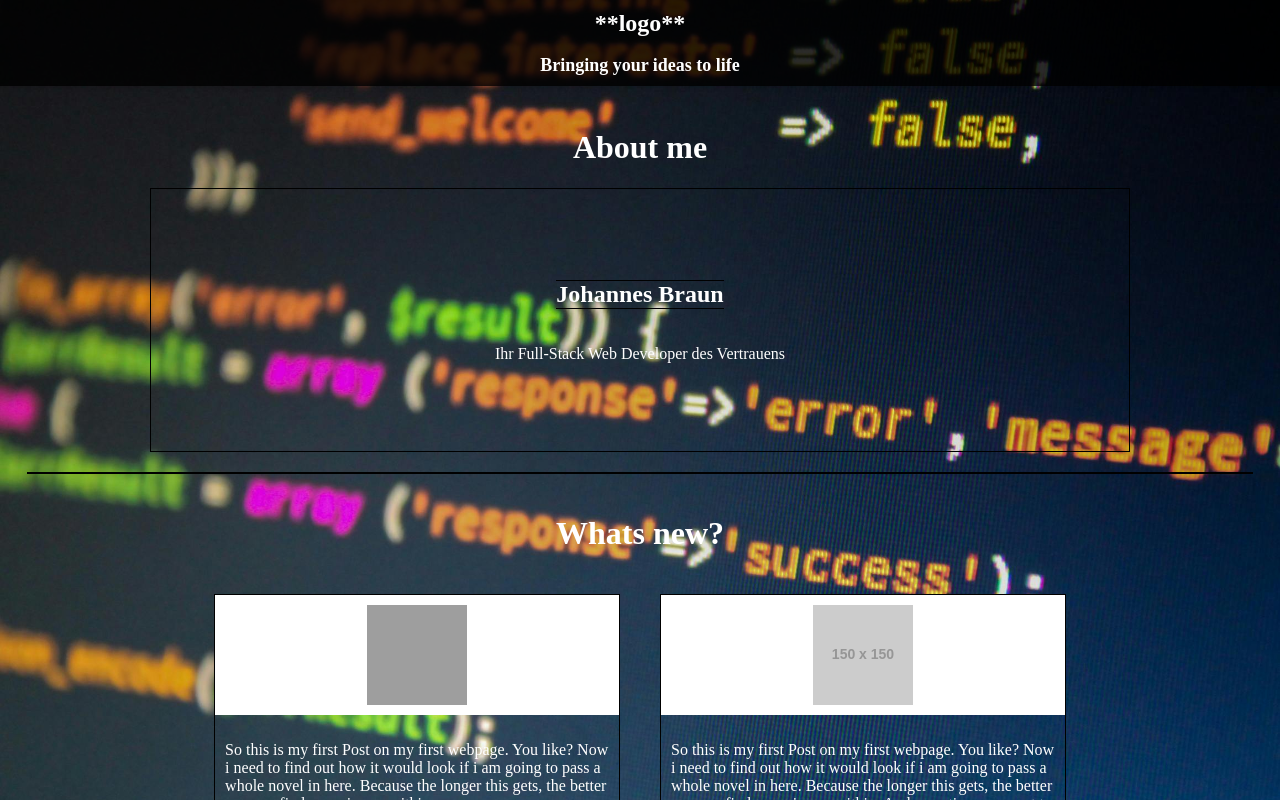
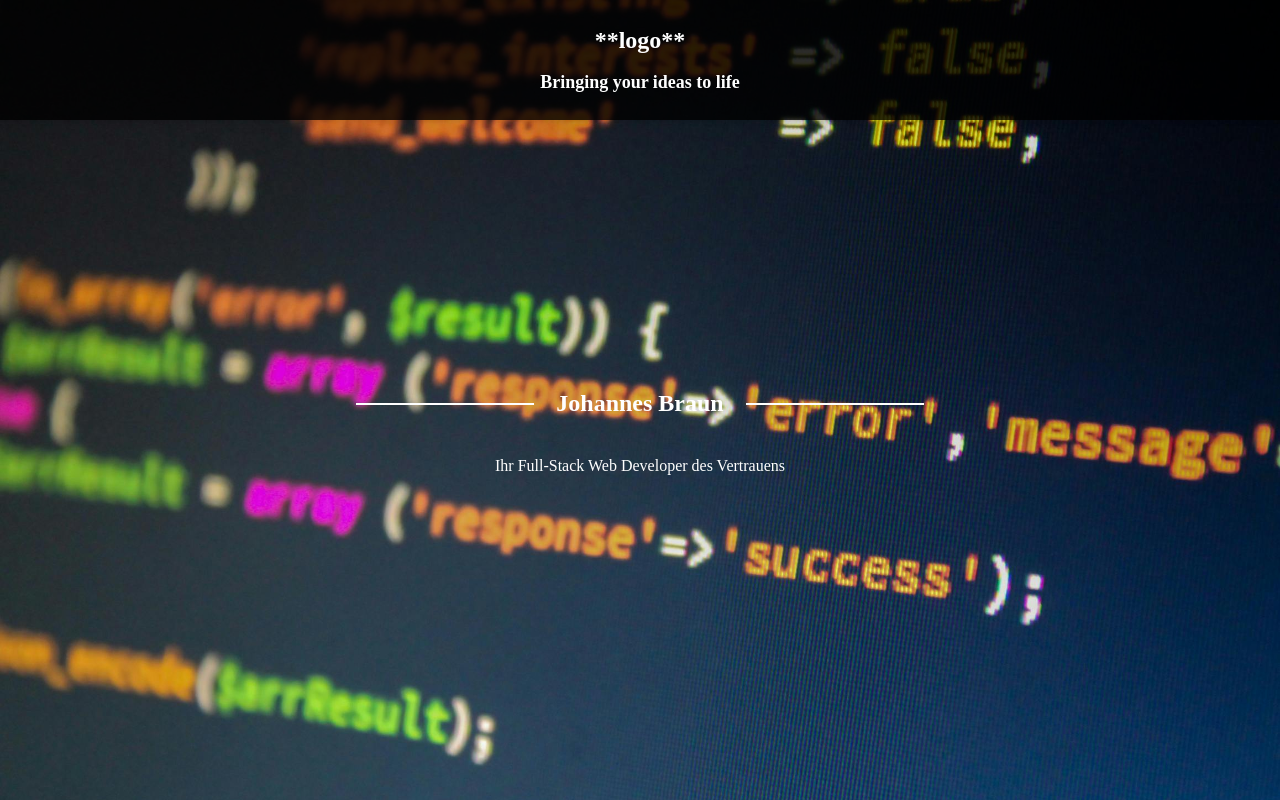
Before and after one commit to Braun-Johannes/My-first-Webpage, a Next.js app: page / in a window 1280 px wide. Shown: the top 800 px of the page. Built offline with nearby package versions, Linux system fonts and the light colour scheme; grey boxes are pictures that could not be loaded.

Commit message:
fixed transition of header

```diff
--- a/components/About.tsx
+++ b/components/About.tsx
@@ -1,20 +1,29 @@
-import styled from "styled-components";
+import styled, {keyframes} from "styled-components";
 
-export default function About() {
-    return (
+export default function About({show} : {show: boolean}) {
+        return (
         <>
-        <h1>About me</h1>
-        <AboutContainer>
+        <AboutContainer show={show}>
             <Name>Johannes Braun</Name>
             <p>Ihr Full-Stack Web Developer des Vertrauens</p>
         </AboutContainer>
         </>
     )
+
 }
 
-const AboutContainer =styled.div`
+const fadeIn = keyframes`
+from {
+  opacity: 0;
+}
+to {
+  opacity: 1;
+}
+`;
+
+const AboutContainer =styled.div<{ show: boolean }>`
   width: 80%;
-  height: 33vh;
+  height: 100vh;
   margin: 0 auto;
   padding: 20px;
 
@@ -23,12 +32,53 @@ const AboutContainer =styled.div`
   justify-content: center;
   align-items: center;
 
+  box-sizing: border-box;
 
-  box-sizing: border-box;
-  border: 1px solid #000;
+  visibility: ${({ show }) => (show ? 'visible' : 'hidden')};
+  transition: visibility 1s ease;
+  animation: ${({ show }) => (show ? fadeIn : 'none')} 1s ease;
+`;
+
+const slideInBefore = keyframes`
+    0% {
+        left: -200%;
+    }
+    100% {
+        left: -110%;
+    }
+`;
+
+const slideInAfter = keyframes`
+    0% {
+        right: -200%;
+    }
+    100% {
+        right: -110%;
+    }
 `;
 
 const Name = styled.h2`
-    border-top: 1px solid #000;
-    border-bottom: 1px solid #000;
+    position: relative;
+    padding: 5px;
+    text-align: center;
+
+    &::before,
+    &::after {
+        content: '';
+        position: absolute;
+        top: 50%;
+        width: 100%;
+        height: 2px;
+        background-color: #ffffff;
+    }
+
+    &::before {
+        left: -110%;
+        animation: ${slideInBefore} 1s ease-out forwards;
+    }
+
+    &::after {
+        right: -110%;
+        animation: ${slideInAfter} 1s ease-out forwards;
+    }
 `;
--- a/components/Header.tsx
+++ b/components/Header.tsx
@@ -1,18 +1,30 @@
-import styled from "styled-components";
+import styled, {keyframes} from "styled-components";
 
-export default function Header() {
+export default function Header({show} : {show: boolean}) {
     return (
-        <HeaderContainer>
+        <HeaderContainer show={show}>
+
         <Logo>**logo**</Logo>
         <br />
         <Title>Bringing your ideas to life</Title>
+
       </HeaderContainer>
     )
 }
 
-const HeaderContainer = styled.div`
+const fadeIn = keyframes`
+from {
+  opacity: 0;
+}
+to {
+  opacity: 1;
+}
+`;
+
+const HeaderContainer = styled.div<{ show: boolean }>`
   position: fixed;
   top: 0;
+  height: 100px;
   width: 100%;
   display: flex;
   flex-direction: column;
@@ -22,7 +34,18 @@ const HeaderContainer = styled.div`
   z-index: 1;
   box-shadow: 0 2px 4px rgba(0, 0, 0, 0.1);
   background-color: rgb(0, 0, 0, 0.8);
+
+  visibility: ${({ show }) => (show ? 'visible' : 'hidden')};
+transition: opacity  1s ease;
+animation: ${({ show }) => (show ? fadeIn : 'none')} 1s ease;
 `;
+
+/*
+const Content = styled.div<{ show: boolean }>`
+visibility: ${({ show }) => (show ? 'visible' : 'hidden')};
+transition: opacity  1s ease;
+animation: ${({ show }) => (show ? fadeIn : 'none')} 1s ease;`
+*/
 
 const Logo = styled.div`
   font-size: 24px;
--- a/src/app/page.tsx
+++ b/src/app/page.tsx
@@ -6,13 +6,30 @@ import Header from "../../components/Header";
 import About from "../../components/About";
 import Showcase from "../../components/Showcase";
 import Contact from "../../components/Contact";
+import { useEffect, useState } from 'react';
 
 export default function Home() {
+const [backgroundImage, setBackgroundImage] = useState("grey");
+const [showName, setShowName] = useState(false);
+const [showAbout, setShowAbout] = useState(false);
+
+useEffect(() => {
+  setTimeout(() => {
+    setShowName(true);
+    setTimeout(() => {
+      setShowAbout(true);
+      setTimeout(() => {
+        setBackgroundImage('blue');
+      }, 1000);
+    }, 1000);
+  }, 1000);
+}, []);
+
   return (
-<HomePageContainer>
-  <Header />
-  <TopicsContainer/>
-<About />
+<HomePageContainer $backgroundImage={backgroundImage}>
+  <Header show={showName} />
+  <About show={showName} />
+
 <Separator />
 <h1>Whats new?</h1>
 <PostsContainer>
@@ -29,12 +46,17 @@ export default function Home() {
   );
 }
 
-const HomePageContainer = styled.div`
+
+
+
+const HomePageContainer = styled.div<{ $backgroundImage: string }>`
 display: flex;
 flex-direction: column;
 align-items: center;
 justify-content: center;
 padding: 20px;
+background-image: ${({ $backgroundImage }) => $backgroundImage};
+transition: background-color 1s ease;
 `;
 
 const PostsContainer = styled.div`
```
